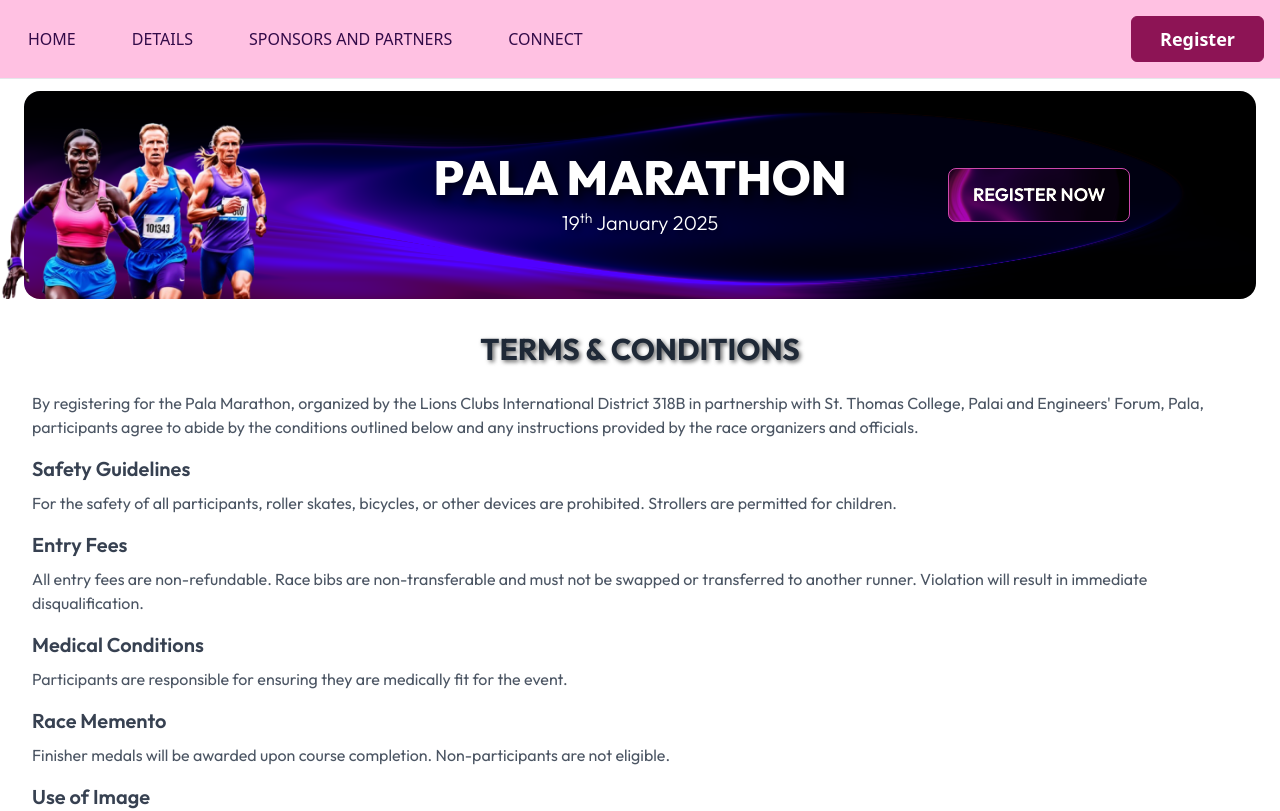
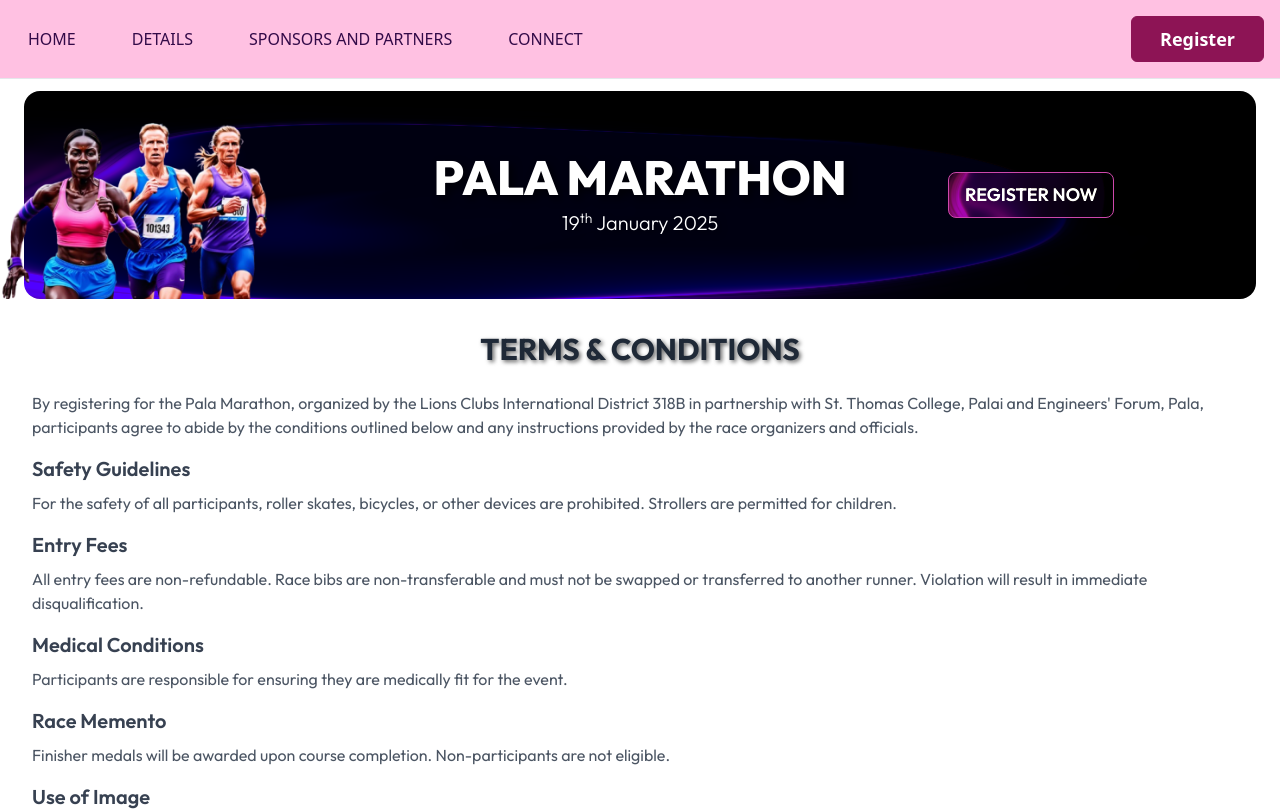
Before and after one commit to tomsabu444/Pala-Marathon-Website, a React (Vite) app in the folder client/: page /terms-conditions in a window 1280 px wide. Shown: the top 811 px of the page. Built offline with nearby package versions, Linux system fonts and the light colour scheme.

Commit message:
Adjust banner and shader styling for improved visual hierarchy and depth
Fine-tuned banner and shader styles for better layout and aesthetics, enhancing visual appeal and depth perception. Resolves design inconsistencies.

```diff
--- a/client/src/components/MarathonBanner2.0.jsx
+++ b/client/src/components/MarathonBanner2.0.jsx
@@ -12,7 +12,7 @@ function MarathonBanner() {
       <ShaderBackground />
 
       <div className="hidden w-2/4 md:block">
-        <div className="  w-80 absolute bottom-0 -left-8">
+        <div className="  w-80 absolute -z-10 bottom-0 -left-8">
           <img src={runners_img} alt="Runners img" />
         </div>
       </div>
@@ -34,7 +34,7 @@ function MarathonBanner() {
       {location.pathname !== "/register" && (
         <Link
           to="/register"
-          className="px-6 mx-auto md:mx-0 py-3 font-outfit text-lg text-white font-semibold rounded-lg hover:opacity-80 transition border border-purple-600 duration-300 bg-cover bg-center"
+          className="px-4 mx-auto md:mx-0 py-2 font-outfit text-md md:text-lg text-white font-semibold rounded-lg hover:opacity-80 transition border border-purple-600 duration-300 bg-cover bg-center"
           style={{
             backgroundImage: `url(${registern_now_bg})`,
             filter: "sepia(0.3) hue-rotate(30deg) brightness(1.1)",
--- a/client/src/components/ShaderBackground.jsx
+++ b/client/src/components/ShaderBackground.jsx
@@ -68,7 +68,7 @@ function TextureMesh() {
         uniforms={{
           u_color: { value: new THREE.Color(0.3137254901960784, 0, 1) },
           u_background: { value: new THREE.Vector4(0, 0, 0, 1) },
-          u_speed: { value: 0.4 },
+          u_speed: { value: 1.4 },
           u_detail: { value: 0.4 },
           u_time: { value: 0 },
           u_mouse: { value: [0, 0] },
@@ -88,7 +88,7 @@ function ShaderBackground() {
         left: 0,
         width: "100%",
         height: "100%",
-        zIndex: -1,
+        zIndex: -11,
         borderRadius: "16px",
       }}
       camera={{ fov: 75, position: [0, 0, 1] }}
```
